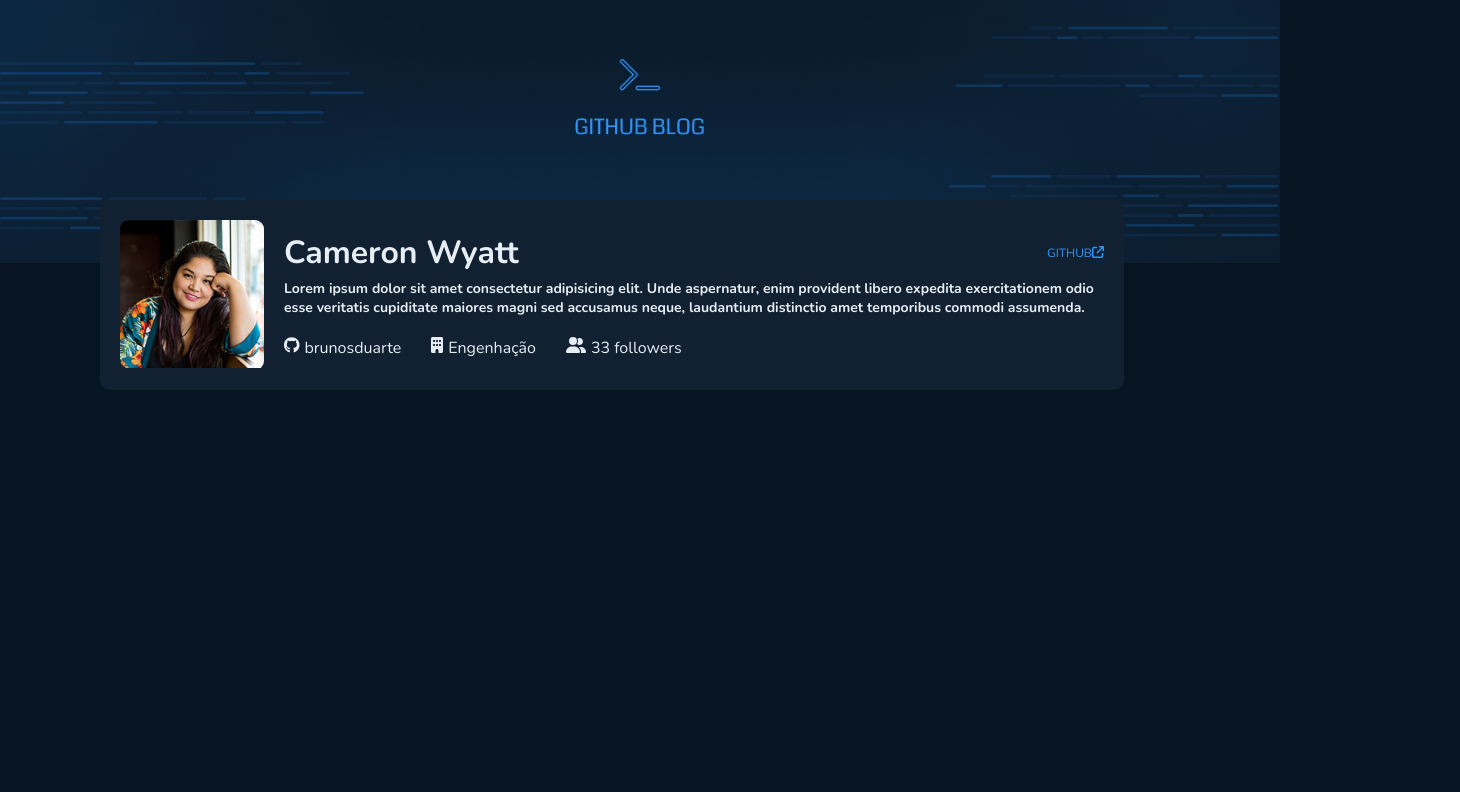
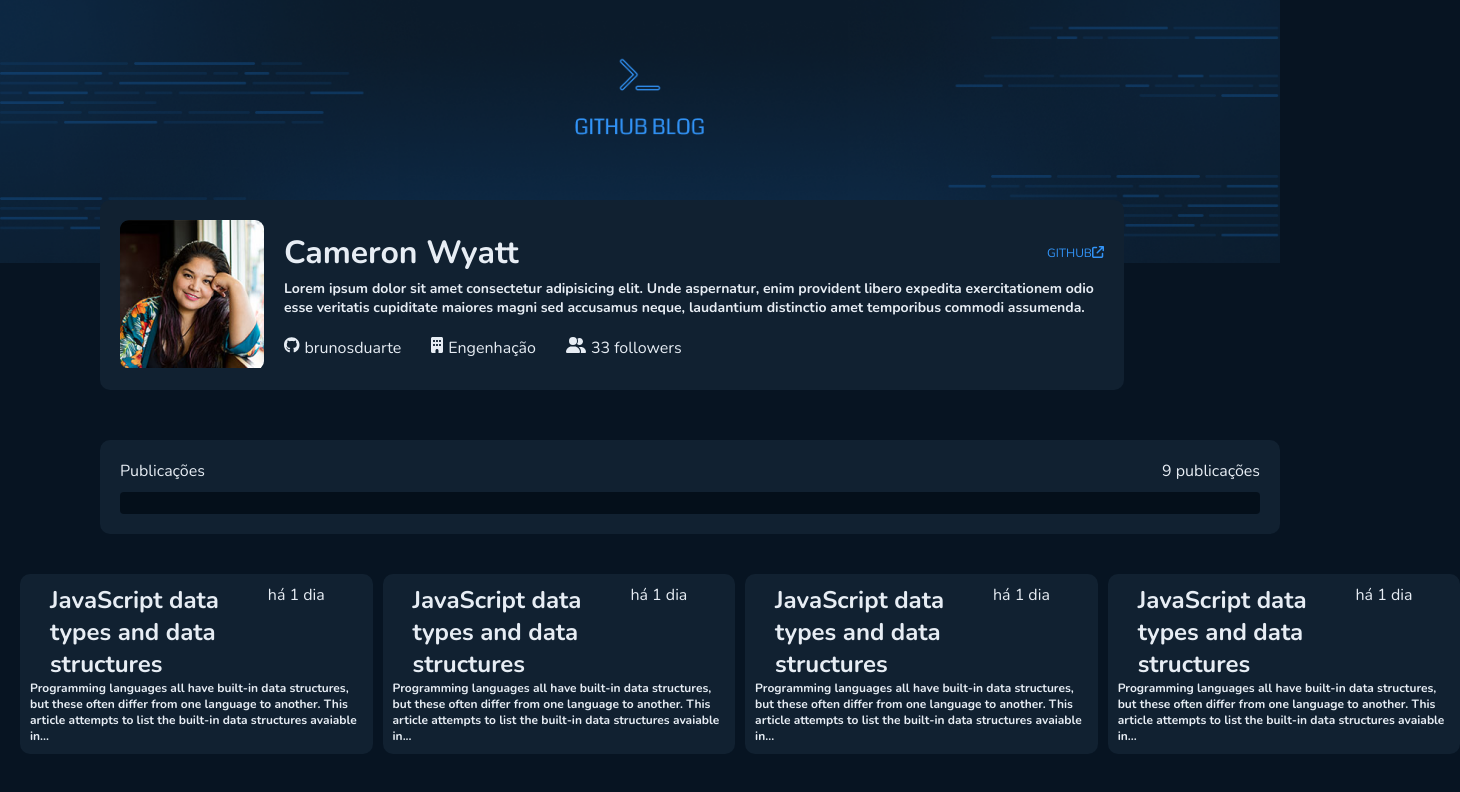
Before and after one commit to brunosduarte/github-blog, a React (Vite) app: page / in a window 1280 px wide. Shown: the top 792 px of the page, 1460 px wide, since content can reach past the window. Built offline with nearby package versions, Linux system fonts and the light colour scheme.

Commit message:
feat: building structure

```diff
--- a/src/App.tsx
+++ b/src/App.tsx
@@ -2,6 +2,8 @@
 import { GlobalStyle } from "./styles/global";
 import { defaultTheme } from "./styles/themes/default";
 import { Profile } from "./components/Profile";
+import { Search } from "./components/Search";
+import { Repos } from "./components/Repos";
 
 export function App() {
 
@@ -9,6 +11,9 @@
     <ThemeProvider theme={defaultTheme}>
       <GlobalStyle />
       <Profile />
+      <Search />
+      <Repos />
+
     </ThemeProvider>
 
   )
--- /dev/null
+++ b/src/components/Repos/index.tsx
@@ -0,0 +1,41 @@
+import { CardContainer, CardContent, CardElapsed, CardTitle, CardTitleAndElapsed, ReposContainer } from "./styles";
+
+export function Repos() {
+  return (
+    <ReposContainer>
+
+      <CardContainer>
+        <CardTitleAndElapsed>
+          <CardTitle>JavaScript data types and data structures</CardTitle>
+          <CardElapsed>há 1 dia</CardElapsed>
+        </CardTitleAndElapsed>
+        <CardContent>Programming languages all have built-in data structures, but these often differ from one language to another. This article attempts to list the built-in data structures avaiable in...</CardContent>
+      </CardContainer>
+
+      <CardContainer>
+        <CardTitleAndElapsed>
+          <CardTitle>JavaScript data types and data structures</CardTitle>
+          <CardElapsed>há 1 dia</CardElapsed>
+        </CardTitleAndElapsed>
+        <CardContent>Programming languages all have built-in data structures, but these often differ from one language to another. This article attempts to list the built-in data structures avaiable in...</CardContent>
+      </CardContainer>
+
+      <CardContainer>
+        <CardTitleAndElapsed>
+          <CardTitle>JavaScript data types and data structures</CardTitle>
+          <CardElapsed>há 1 dia</CardElapsed>
+        </CardTitleAndElapsed>
+        <CardContent>Programming languages all have built-in data structures, but these often differ from one language to another. This article attempts to list the built-in data structures avaiable in...</CardContent>
+      </CardContainer>
+
+      <CardContainer>
+        <CardTitleAndElapsed>
+          <CardTitle>JavaScript data types and data structures</CardTitle>
+          <CardElapsed>há 1 dia</CardElapsed>
+        </CardTitleAndElapsed>
+        <CardContent>Programming languages all have built-in data structures, but these often differ from one language to another. This article attempts to list the built-in data structures avaiable in...</CardContent>
+      </CardContainer>
+
+    </ReposContainer>
+  )
+}
--- /dev/null
+++ b/src/components/Repos/styles.ts
@@ -0,0 +1,54 @@
+import styled from "styled-components";
+
+export const ReposContainer = styled.div`
+  margin-top: 10px;
+  padding: 20px;
+  display: flex;
+  flex-direction: row;
+  gap: 10px;
+  //background-color: ${props => props.theme['red-500']};
+`;
+
+export const CardContainer = styled.div`
+  margin-top: 10px;
+  padding: 10px;
+  display: flex;
+  flex-direction: column;
+  border-radius: 10px;
+  background-color: ${props => props.theme['base-post']};
+  border-color: ${props => props.theme['base-border']};
+
+  &:hover {
+    border: 10px;
+    border-color: blue;
+    transition: background-color 0.2s;
+    cursor: pointer;
+  }
+`;
+
+export const CardTitleAndElapsed = styled.div`
+  display: flex;
+  flex-direction: row;
+  //padding: 20px;
+  //background-color: ${props => props.theme['red-700']};
+`;
+
+export const CardTitle = styled.h1`
+  margin-left: 20px;
+  font-size: 24px;
+  justify-content: center;
+  align-content: center;
+`;
+
+export const CardElapsed = styled.div`
+  width: 200px;
+  //background-color: ${props => props.theme['red-300']};
+`;
+
+export const CardContent = styled.h2`
+  //background-color: ${props => props.theme['blue']};
+  font-size: 12px;
+  display: flex;
+  align-content: center;
+  justify-content: space-between;
+`;
--- /dev/null
+++ b/src/components/Search/index.tsx
@@ -0,0 +1,13 @@
+import { InputSearch, SearchContainer, TitleSearch } from "./styles";
+
+export function Search() {
+  return (
+    <SearchContainer>
+      <TitleSearch>
+        <p>Publicações</p>
+        <p>9 publicações</p>
+      </TitleSearch>
+      <InputSearch />
+    </SearchContainer>
+  )
+}
--- /dev/null
+++ b/src/components/Search/styles.ts
@@ -0,0 +1,34 @@
+import styled from "styled-components";
+
+export const SearchContainer = styled.div`
+  margin-top: 50px;
+  margin-left: 100px;
+  padding: 20px;
+
+  display: flex;
+  flex-direction: column;
+  border-color: ${props => props.theme['base-border']};
+  background-color: ${props => props.theme['base-post']};
+
+
+  border-radius: 10px;
+`;
+
+export const TitleSearch = styled.div`
+  display: flex;
+  flex-direction: row;
+  justify-content: space-between
+  //padding: 20px;
+  //background-color: ${props => props.theme['red-300']};
+`;
+
+export const InputSearch = styled.input`
+  margin-top: 10px;
+  border-radius: 4px;
+  display: flex;
+  justify-content: center;
+  align-content: center;
+  border: 2px;
+  border-color: ${props => props.theme['base-border']};
+  background-color: ${props => props.theme['base-input']};
+`;
```
Also changed, not shown: 1 other file (tests, documents, lock files or other folders).
